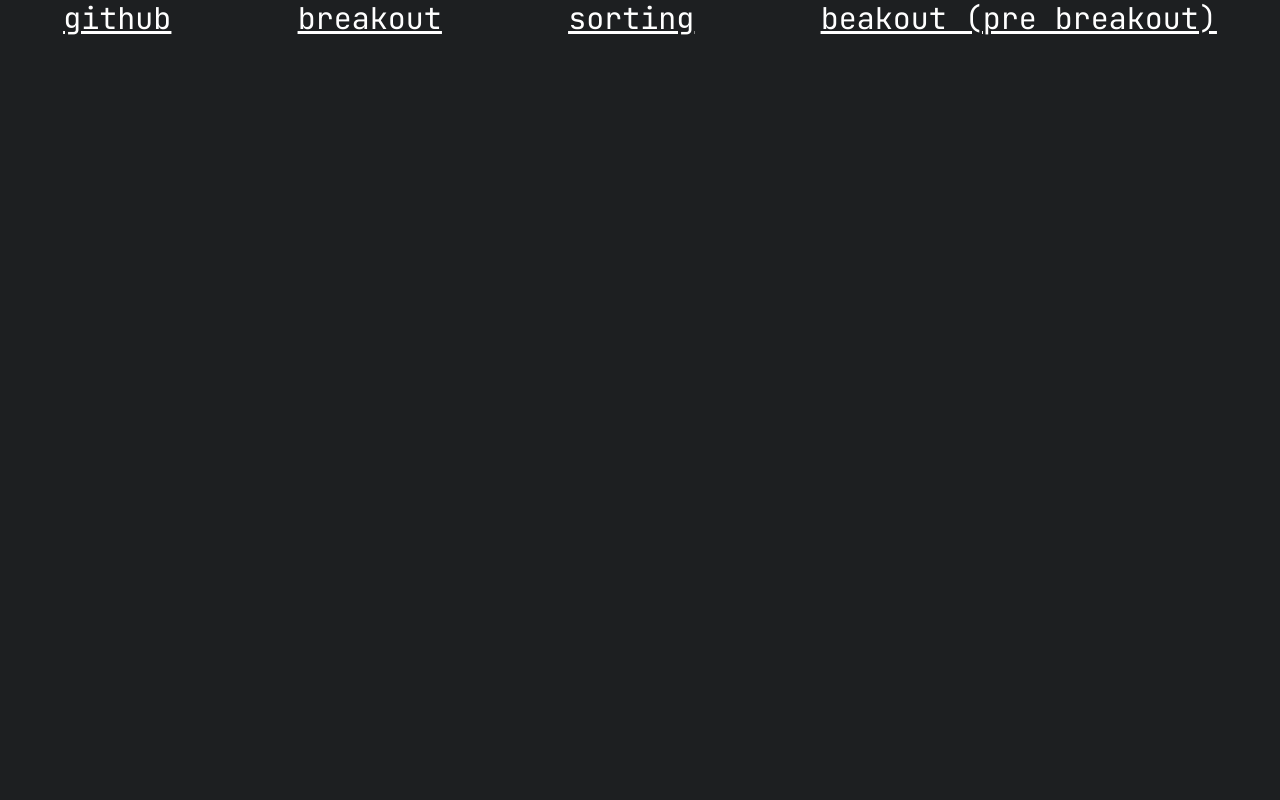
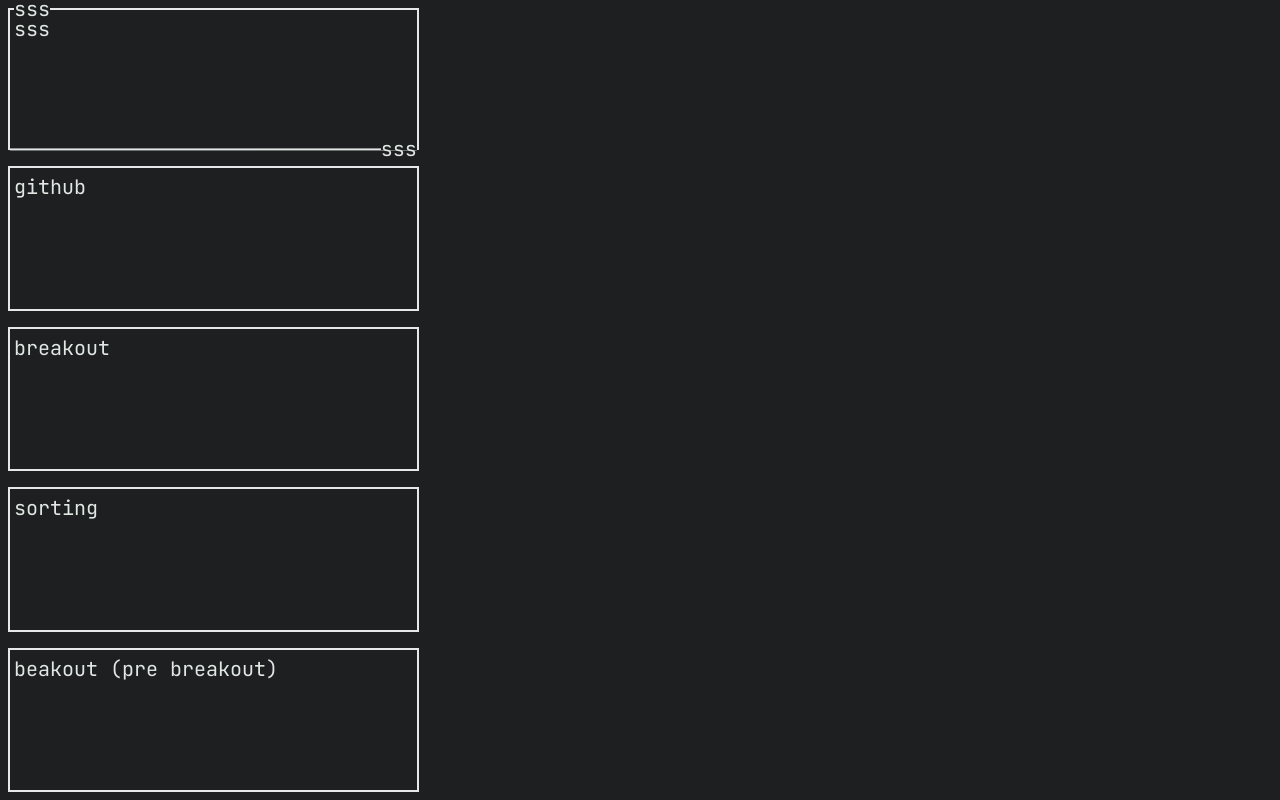
Before and after one commit to bieniucieniu/desktop-website, a Next.js app: page / in a window 1280 px wide. Built offline with nearby package versions, Linux system fonts and the light colour scheme.

Commit message:
add base building block

```diff
--- a/app/beakout/page.tsx
+++ b/app/beakout/page.tsx
@@ -1,3 +1,3 @@
 export default function Beakout() {
-  return <div>chuj</div>;
+	return <div></div>
 }
--- a/app/breakout/page.tsx
+++ b/app/breakout/page.tsx
@@ -1,3 +1,3 @@
 export default function Beakout() {
-  return <div>chuj</div>;
+	return <div></div>
 }
--- a/app/page.tsx
+++ b/app/page.tsx
@@ -1,16 +1,16 @@
-import Link from "next/link";
+import Block from "@/components/ui/Block"
+import Link from "next/link"
 
 export default function Home() {
   return (
-    <main className="min-h-screen flex flex-col text-white">
-      <nav className="flex flex-row justify-around text-3xl underline">
-        <a target="_blank" href="https://github.com/bieniucieniu">
-          github
-        </a>
-        <Link href="/breakout">breakout</Link>
-        <Link href="/sorting">sorting</Link>
-        <Link href="/beakout">beakout (pre breakout)</Link>
-      </nav>
+    <main className="min-h-screen font-medium grid grid-cols-3">
+      <div className="flex flex-col">
+        <Block legend={["sss", "sss"]}>sss</Block>
+        <Block>github</Block>
+        <Block>breakout</Block>
+        <Block>sorting</Block>
+        <Block>beakout (pre breakout)</Block>
+      </div>
     </main>
-  );
+  )
 }
--- a/app/sorting/page.tsx
+++ b/app/sorting/page.tsx
@@ -1,3 +1,3 @@
 export default function Beakout() {
-  return <div>chuj</div>;
+	return <div></div>
 }
--- a/components/ui/Block.tsx
+++ b/components/ui/Block.tsx
@@ -1,3 +1,44 @@
-export default function Block() {
-	return <div></div>
+import { ReactNode } from "react"
+import { twMerge } from "tailwind-merge"
+
+export default function Block({
+  children,
+  className,
+  legend,
+}: {
+  children?: ReactNode
+  className?: string
+  legend?: string | [string, string]
+}) {
+  return (
+    <fieldset
+      className={twMerge(`border-2 p-1 m-2 flex-1 relative`, className)}
+      style={{ borderBottom: Array.isArray(legend) ? "none" : "" }}
+    >
+      {legend ? (
+        Array.isArray(legend) ? (
+          <>
+            <fieldset
+              className="absolute inset-0 rotate-180"
+              style={{ borderTop: "solid 2px" }}
+            >
+              <legend className="m-0 p-0 rotate-180 " style={{ lineHeight: 0 }}>
+                {legend[1]}
+              </legend>
+            </fieldset>
+
+            <legend className="m-0 p-0 " style={{ lineHeight: 0 }}>
+              {legend[0]}
+            </legend>
+          </>
+        ) : (
+          <legend className="m-0 p-0 " style={{ lineHeight: 0 }}>
+            {legend}
+          </legend>
+        )
+      ) : null}
+
+      {children}
+    </fieldset>
+  )
 }
```
